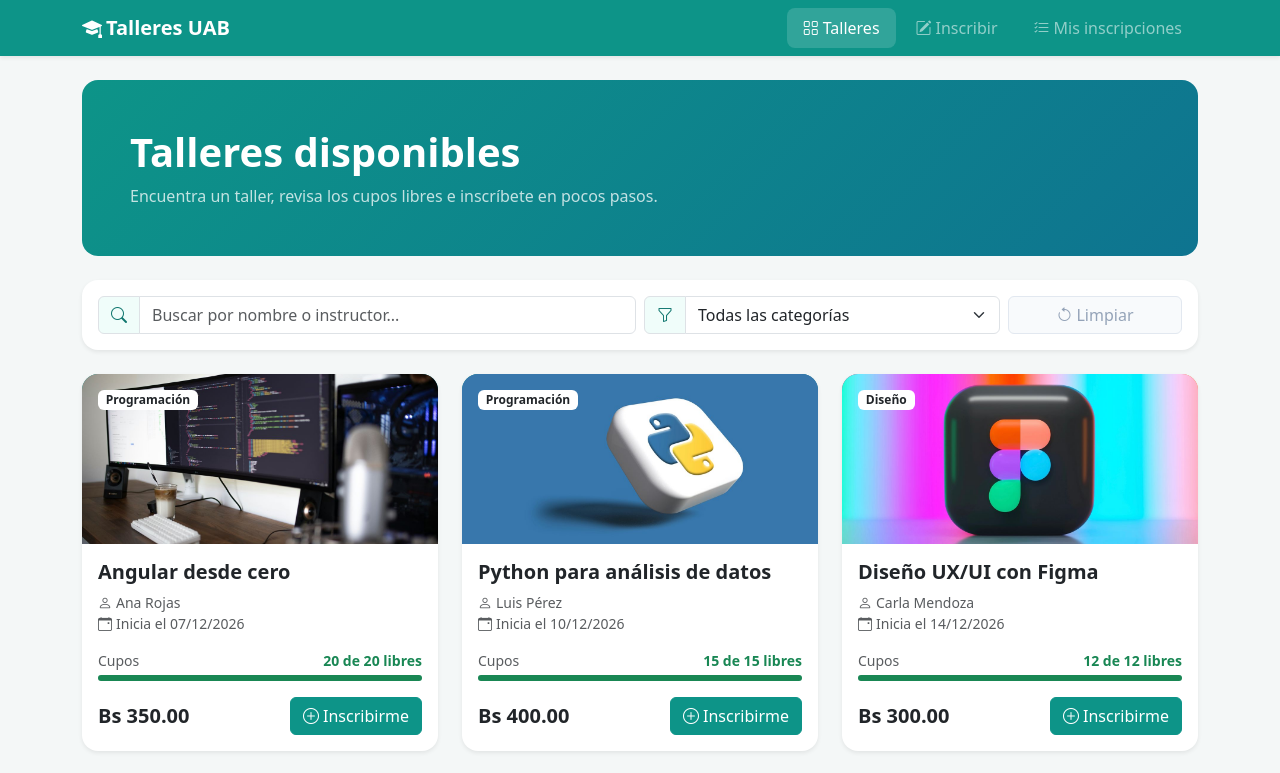
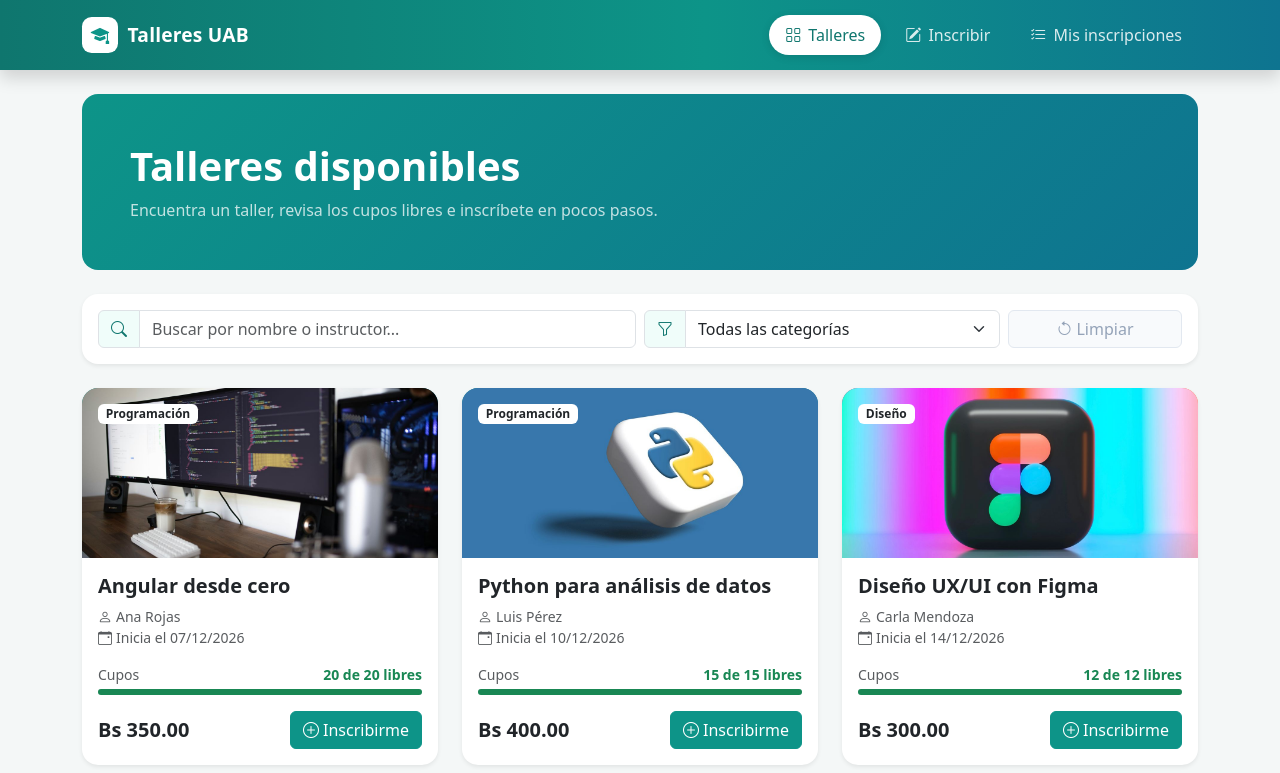
Before and after one commit to victorcastro-dot/angular-examen-final, an Angular app: page /talleres in a window 1280 px wide. Shown: the top 773 px of the page. Built offline with nearby package versions, Linux system fonts and the light colour scheme.

Commit message:
Mejorar el diseño del menú de navegación

```diff
--- a/src/app/app.html
+++ b/src/app/app.html
@@ -1,6 +1,8 @@
-<nav class="navbar navbar-expand-md navbar-dark navbar-teal sticky-top shadow-sm">
+<nav class="navbar navbar-expand-md navbar-dark navbar-teal sticky-top shadow">
   <div class="container">
-    <a class="navbar-brand fw-bold" routerLink="/talleres" (click)="menuAbierto.set(false)"><i class="bi bi-mortarboard-fill me-1"></i>Talleres UAB</a>
+    <a class="navbar-brand fw-bold" routerLink="/talleres" (click)="menuAbierto.set(false)">
+      <span class="brand-icon"><i class="bi bi-mortarboard-fill"></i></span>Talleres UAB
+    </a>
     <button
       class="navbar-toggler"
       type="button"
@@ -12,15 +14,15 @@
       <span class="navbar-toggler-icon"></span>
     </button>
     <div class="collapse navbar-collapse" id="menu" [class.show]="menuAbierto()">
-      <ul class="navbar-nav ms-auto gap-md-1">
+      <ul class="navbar-nav ms-auto gap-md-2">
         <li class="nav-item">
-          <a class="nav-link px-3" routerLink="/talleres" routerLinkActive="active" (click)="menuAbierto.set(false)"><i class="bi bi-grid me-1"></i>Talleres</a>
+          <a class="nav-link px-3" routerLink="/talleres" routerLinkActive="active" (click)="menuAbierto.set(false)"><i class="bi bi-grid"></i>Talleres</a>
         </li>
         <li class="nav-item">
-          <a class="nav-link px-3" routerLink="/inscribir" routerLinkActive="active" (click)="menuAbierto.set(false)"><i class="bi bi-pencil-square me-1"></i>Inscribir</a>
+          <a class="nav-link px-3" routerLink="/inscribir" routerLinkActive="active" (click)="menuAbierto.set(false)"><i class="bi bi-pencil-square"></i>Inscribir</a>
         </li>
         <li class="nav-item">
-          <a class="nav-link px-3" routerLink="/inscripciones" routerLinkActive="active" (click)="menuAbierto.set(false)"><i class="bi bi-list-check me-1"></i>Mis inscripciones</a>
+          <a class="nav-link px-3" routerLink="/inscripciones" routerLinkActive="active" (click)="menuAbierto.set(false)"><i class="bi bi-list-check"></i>Mis inscripciones</a>
         </li>
       </ul>
     </div>
--- a/src/styles.scss
+++ b/src/styles.scss
@@ -84,11 +84,66 @@ main {
 }
 
 .navbar-teal {
-  background-color: #0d9488;
+  background: linear-gradient(90deg, #0f766e, #0d9488 55%, #0e7490);
+  padding-block: 0.75rem;
 
-  .nav-link.active {
-    background-color: rgba(255, 255, 255, 0.15);
-    border-radius: 0.5rem;
+  .navbar-brand {
+    display: flex;
+    align-items: center;
+    gap: 0.6rem;
+    font-size: 1.2rem;
+    letter-spacing: 0.01em;
+  }
+
+  .brand-icon {
+    display: inline-flex;
+    align-items: center;
+    justify-content: center;
+    width: 2.25rem;
+    height: 2.25rem;
+    border-radius: 0.6rem;
+    background-color: #fff;
+    color: #0d9488;
+    font-size: 1.15rem;
+  }
+
+  .nav-link {
+    display: flex;
+    align-items: center;
+    gap: 0.45rem;
+    color: rgba(255, 255, 255, 0.85);
+    font-weight: 500;
+    border-radius: 999px;
+    transition:
+      background-color 0.15s ease,
+      color 0.15s ease;
+
+    &:hover,
+    &:focus-visible {
+      color: #fff;
+      background-color: rgba(255, 255, 255, 0.14);
+    }
+
+    &.active {
+      color: #0f766e;
+      background-color: #fff;
+      box-shadow: 0 2px 8px rgba(0, 0, 0, 0.12);
+    }
+  }
+
+  .navbar-toggler {
+    border-color: rgba(255, 255, 255, 0.45);
+
+    &:focus {
+      box-shadow: 0 0 0 0.2rem rgba(255, 255, 255, 0.35);
+    }
+  }
+
+  @media (max-width: 767.98px) {
+    .navbar-nav {
+      gap: 0.25rem;
+      padding-top: 0.75rem;
+    }
   }
 }
 
```
